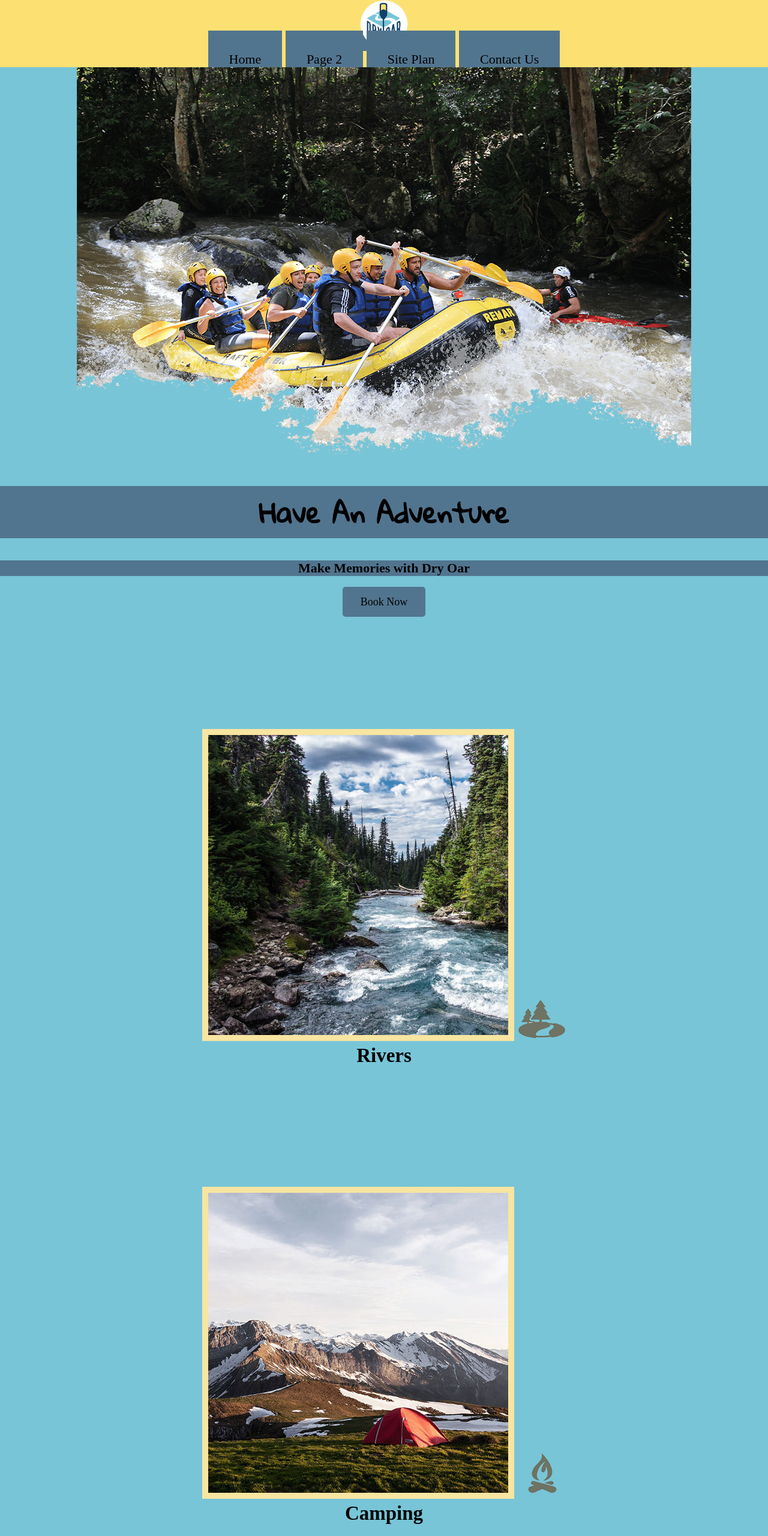
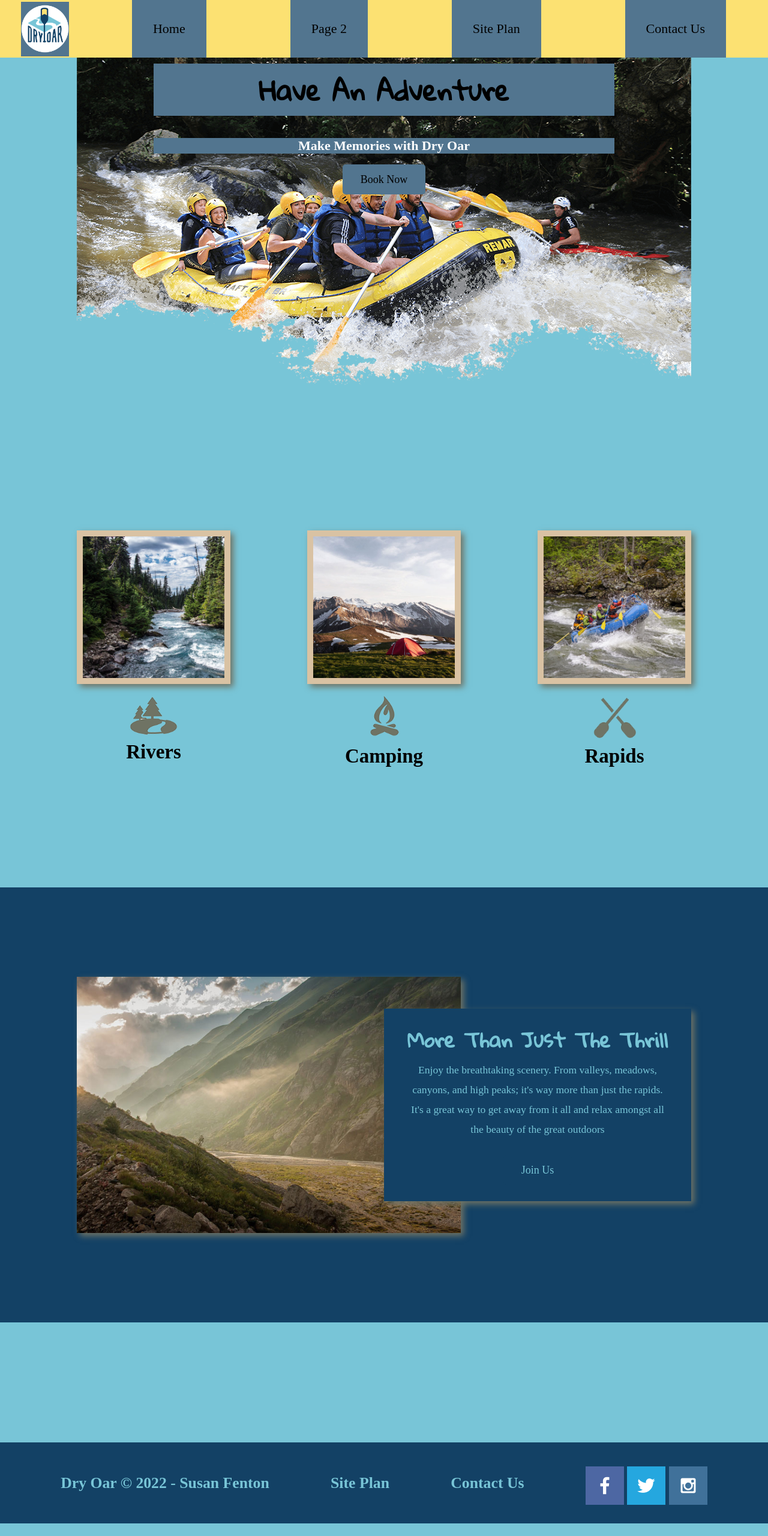
Before and after one commit to suejay2005/wdd130, a plain HTML site: page aboutme/wwr/index.html in a window 1280 px wide. Shown: the top 2560 px of the page at 60% size. After the commit the page ends 2539 px from the top, so only its background shows below. Drawn offline with Linux system fonts and the light colour scheme.

Commit message:
Added layout changes

```diff
--- a/aboutme/wwr/styles/style.css
+++ b/aboutme/wwr/styles/style.css
@@ -10,6 +10,10 @@ nav a {
     background-color: #fce173;
     text-decoration: none;
     padding: 35px;
+}
+nav {
+    display: flex;
+    justify-content: space-around;
 }
 #hero-msg h1, #hero-msg h4 {
     text-align: center;
@@ -25,6 +29,9 @@ div a {
 main {
     text-align: center;
 }
+main section img {
+    box-sizing: border-box;
+}
 #background {
     height: 725px;
 }
@@ -39,10 +46,17 @@ h2 {
 }
 header {
     background-color: #FCE172;
+    display: grid;
+    grid-template-columns: 150px auto;
 }
 nav a:hover {
     background-color:black;
     color:#FCE172
+}
+#logo_link {
+    padding-top: 5px;
+    justify-self: center;
+    align-self: center;
 }
 .home-title {
     background-color: #52758f;
@@ -50,12 +64,37 @@ nav a:hover {
     font-size: 2em;
     margin-top: 10px;
 }
+#hero {
+    display: grid;
+    grid-template-columns: 1fr 3fr 1fr;
+    margin-top: -100px;
+}
+#hero-box {
+    grid-column: 1/4;
+    grid-row: 1/3;
+    z-index: -1;
+}
+#hero-msg {
+    grid-column: 2/3;
+    grid-row: 1/2;
+    margin-top: 100px;
+}
+#hero-msg h4 {
+    color: white;
+}
 h4 {
     background-color:#52758f;
 }
 .book:hover, .join:hover {
     background-color:black;
     color:#FCE172;
+}
+.book, .join {
+    text-decoration: none;
+    font-size: 18px;
+    padding: 15px 30px;
+    margin-top: 50px;
+    border-radius: 5px;
 }
 .msg h2 {
     background-color:#134165;
@@ -70,13 +109,79 @@ h4 {
 .msg p{
     background-color:#134165;
     color:#78C5d7;
-    font-size: .8em
+    font-size: .8em;
     padding-bottom: 15px;
+}
+.msg {
+    background-color:#134165;
+    line-height: 1.5em;
+    padding: 35px;
+}
+.home-grid {
+    display: grid;
+    grid-template-columns: repeat(10, 1fr);
+}
+.card-img, .mountains {
+    width: 100%;
+}
+.rivers-card {
+    grid-column: 2/4;
+    grid-row: 2/3;
+}
+.camping-card {
+    grid-column: 5/7;
+    grid-row: 2/3;
+}
+.rapids-card{
+    grid-column: 8/10;
+    grid-row: 2/3;
+}
+#background {
+    grid-column: 1/11;
+    grid-row: 4/9;
+}
+.mountains {
+    grid-column: 2/7;
+    grid-row: 5/8;
+    box-shadow: 5px 5px 10px #6f7364;
+}
+.msg {
+
+    grid-column: 6/10;
+    grid-row: 6/7;
+    box-shadow: 5px 5px 10px #6f7364;
+}
+.card-img {
+    border: 10px solid #f7e5a1;
+}
+.rivers-card, .camping-card, .rapids-card {
+    margin:200px 0;
+}
+.icon {
+    padding-top: 10px;
+}
+.icon, .logo {
+    width: 80px;
+}
+.card-img {
+    border: 10px solid #d9c2a3;
+    transition: transform .5s;
+    box-shadow: 5px 5px 10px #6f7364;
+}
+.card-img:hover {
+    opacity: .6;
+    transform: scale(1.1);
+}
+#background {
+    background-color:#134165;
 }
 footer {
     background-color:#134165;
     padding: 25px 50px;
     margin-top: 200px;
+    display: flex;
+    justify-content: space-around;
+    align-items: center;
 }
 footer h3 {
     background-color:#134165;
@@ -87,39 +192,47 @@ footer a {
     color:#78C5d7;
     text-decoration: none;
 }
-#background {
-    background-color:#134165;
-}
-.msg {
-    background-color:#134165;
-    line-height: 1.5em;
-    padding: 35px;
-}
-.icon, .logo {
-    width: 80px;
-}
-.book, .join {
-    text-decoration: none;
-    font-size: 18px;
-    padding: 15px 30px;
-    margin-top: 50px;
-    border-radius: 5px;
-}
-#logo_link {
-    padding-top: 5px;
-}
-.icon {
-    padding-top: 10px;
-}
 footer .social img {
     padding-top: 15px;
 }
-.rivers-card, .camping-card, .rapids-card {
-    margin:200px 0;
+@media screen and (max-width: 900px){
+    #hero, .home-grid {
+        display: block;
+        height: auto;
+    }
+    nav, footer {
+        flex-direction: column;
+    }
+    nav a {
+        display: block;
+        padding: 15px;
+    }
+    #hero {
+        margin-top: 0;
+    }
+    #hero-msg {
+        margin-top: 0;
+    }
+    #hero-msg h4 {
+        display: none;
+    }
+    .home-title {
+        font-size: 25px;
+        color: #6f7364;
+    }
+    .rivers-card, .camping-card, .rapids-card {
+        margin: 50px auto;
+        width: 60%;
+    }
+    #background {
+        display: none;
+    }
+    .mountains, .msg {
+        width: 80%;
+        display: block;
+        margin: 0 auto;
+    }
+    footer {
+        margin-top: 25px;
+    }
 }
-.card-img {
-    border: 10px solid #f7e5a1;
-}
-main section img {
-    box-sizing: border-box;
-}
```
